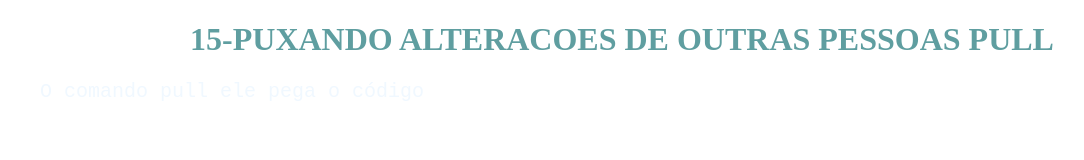
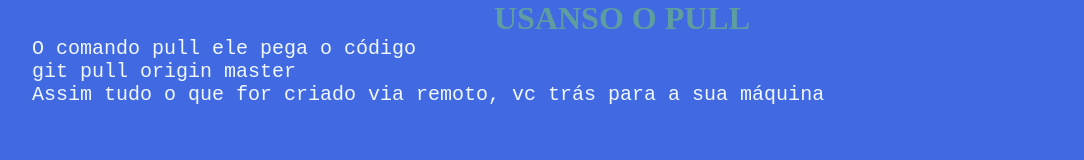
Before and after one commit to Aironys1/15-Puxando-alteracoes-de-outras-pessoas-pull, a plain HTML site: page index.html in a window 1280 px wide. Shown: the whole page, without its empty margins (18-1102 px from the left). Drawn offline with Linux system fonts and the light colour scheme.

Commit message:
Modificamos todos os arquivos

```diff
--- a/estilo.css
+++ b/estilo.css
@@ -3,4 +3,12 @@
   padding:0;
 }
 
+body {
+  background-color:royalblue;
+}
+
+
+
 /*Estamos incluindo um estilo.css*/
+
+/*Acabamos de usar o pull agora vamos enviar*/
--- a/index.html
+++ b/index.html
@@ -6,6 +6,7 @@
     <meta http-equiv="X-UA-Compatible" content="IE=edge">
     <meta name="viewport" content="width=device-width, initial-scale=1.0">
     <link rel="stylesheet" href="style.css">
+    <link rel="stylesheet" href="estilo.css">
     <title>15-Puxando alteracoes de outras pessoas pull</title>
 </head>
 
@@ -13,12 +14,20 @@
 
 
 
-<h1>15-Puxando alteracoes de outras pessoas pull</h1>
+<h1 id="titulo" >15-Puxando alteracoes de outras pessoas pull</h1>
 
 <code>
     <p>O comando pull ele pega o código</p>
 </code>
 
+<code>
+    <p>git pull origin master</p>
+    <p>Assim tudo o que for criado via remoto, vc trás para a sua máquina</p>
+</code>
+
+
+<script src="teste.js" ></script>
+
 
 </body>
 
--- a/teste.js
+++ b/teste.js
@@ -1,2 +1,4 @@
 alert("Olá pessoal");
 alert("Vamos incluir mais um arquivo JS");
+
+document.getElementById("titulo").innerHTML ="Usanso o pull"
```
Also changed, not shown: 2 other files.
